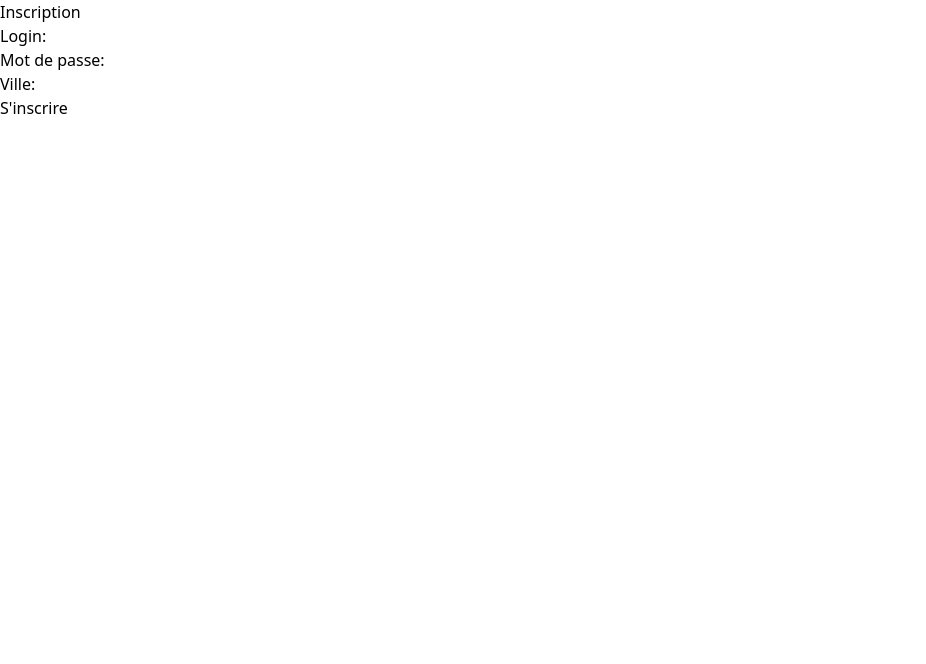
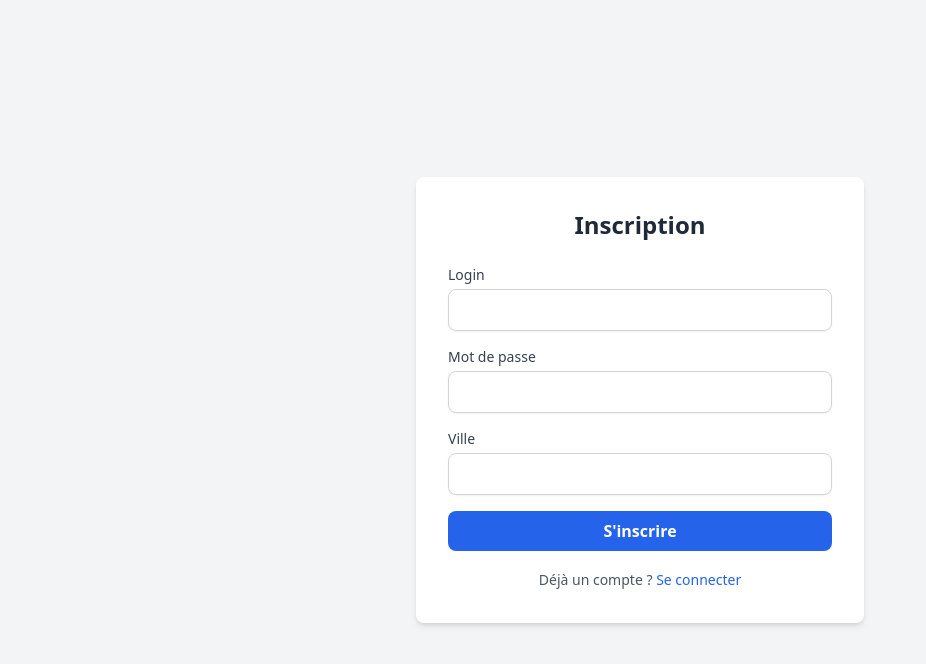
Before and after one commit to lignix/amazing-site-vente, a React (Vite) app in the folder src/main/resources/static/: page /signup in a window 1280 px wide. Shown: the top 664 px of the page, without its empty margins (0-926 px from the left). Built offline with nearby package versions, Linux system fonts and the light colour scheme.

Commit message:
feat : basic frontend with tailwind

```diff
--- a/src/main/resources/static/src/components/FormInput.tsx
+++ b/src/main/resources/static/src/components/FormInput.tsx
@@ -1,34 +1,38 @@
+// src/components/Input.tsx
 import React from "react";
 
-interface FormInputProps {
+interface InputProps {
+  id: string;
   label: string;
   type: string;
-  id: string;
   value: string;
   onChange: (e: React.ChangeEvent<HTMLInputElement>) => void;
   required?: boolean;
 }
 
-const FormInput: React.FC<FormInputProps> = ({
+const Input: React.FC<InputProps> = ({
+  id,
   label,
   type,
-  id,
   value,
   onChange,
   required = false,
 }) => {
   return (
     <div>
-      <label htmlFor={id}>{label}:</label>
+      <label htmlFor={id} className="block text-sm font-medium text-gray-700">
+        {label}
+      </label>
       <input
         type={type}
         id={id}
         value={value}
         onChange={onChange}
+        className="w-full mt-1 px-3 py-2 border border-gray-300 rounded-lg shadow-sm focus:outline-none focus:ring-2 focus:ring-blue-500"
         required={required}
       />
     </div>
   );
 };
 
-export default FormInput;
+export default Input;
--- a/src/main/resources/static/src/pages/HomePage.tsx
+++ b/src/main/resources/static/src/pages/HomePage.tsx
@@ -16,12 +16,28 @@ const HomePage: React.FC = () => {
   };
 
   return (
-    <div>
-      <h1>Accueil</h1>
-      <p>Bienvenue, {login}!</p>
-      <p>On va ajouter les autres fonctionnalités plus tard tkt</p>
+    <div className="flex min-h-screen items-center justify-center bg-gray-100">
+      <div className="w-full max-w-lg bg-white shadow-lg rounded-lg p-8">
+        <h1 className="text-4xl font-bold text-blue-600 mb-4">
+          Bienvenue à l'accueil
+        </h1>
+        <p className="text-xl text-gray-700 mb-4">
+          Bienvenue,{" "}
+          <span className="font-semibold text-blue-600">{login}</span>!
+        </p>
+        <p className="text-lg text-gray-600 mb-6">
+          On va ajouter les autres fonctionnalités plus tard, t'inquiète !
+        </p>
 
-      {login && <button onClick={handleLogout}>Se déconnecter</button>}
+        {login && (
+          <button
+            onClick={handleLogout}
+            className="w-full bg-red-600 text-white font-semibold py-2 px-6 rounded-lg hover:bg-red-700 transition"
+          >
+            Se déconnecter
+          </button>
+        )}
+      </div>
     </div>
   );
 };
--- a/src/main/resources/static/src/pages/LogInPage.tsx
+++ b/src/main/resources/static/src/pages/LogInPage.tsx
@@ -1,6 +1,8 @@
+// src/pages/LoginPage.tsx
 import React, { useState } from "react";
-import { useNavigate } from "react-router-dom";
+import { Link, useNavigate } from "react-router-dom";
 import { useUser } from "../context/UserContext";
+import Input from "../components/FormInput";
 
 const LoginPage: React.FC = () => {
   const [login, setLogin] = useState("");
@@ -45,38 +47,22 @@ const LoginPage: React.FC = () => {
           Connexion
         </h1>
         <form onSubmit={handleSubmit} className="space-y-4">
-          <div>
-            <label
-              htmlFor="login"
-              className="block text-sm font-medium text-gray-700"
-            >
-              Login
-            </label>
-            <input
+          <Input
+            id="login"
+            label="Login"
             type="text"
-              id="login"
             value={login}
             onChange={(e) => setLogin(e.target.value.trim())}
-              className="w-full mt-1 px-3 py-2 border border-gray-300 rounded-lg shadow-sm focus:outline-none focus:ring-2 focus:ring-blue-500"
             required
           />
-          </div>
-          <div>
-            <label
-              htmlFor="password"
-              className="block text-sm font-medium text-gray-700"
-            >
-              Mot de passe
-            </label>
-            <input
+          <Input
+            id="password"
+            label="Mot de passe"
             type="password"
-              id="password"
             value={password}
             onChange={(e) => setPassword(e.target.value.trim())}
-              className="w-full mt-1 px-3 py-2 border border-gray-300 rounded-lg shadow-sm focus:outline-none focus:ring-2 focus:ring-blue-500"
             required
           />
-          </div>
           <button
             type="submit"
             className="w-full bg-blue-600 text-white font-bold py-2 px-4 rounded-lg hover:bg-blue-700 transition"
@@ -87,6 +73,14 @@ const LoginPage: React.FC = () => {
         {error && (
           <p className="mt-4 text-center text-sm text-red-600">{error}</p>
         )}
+        <div className="mt-4 text-center">
+          <span className="text-sm text-gray-600">
+            Pas encore inscrit ?{" "}
+            <Link to="/signup" className="text-blue-600 hover:text-blue-800">
+              Créer un compte
+            </Link>
+          </span>
+        </div>
       </div>
     </div>
   );
--- a/src/main/resources/static/src/pages/NotFoundPage.tsx
+++ b/src/main/resources/static/src/pages/NotFoundPage.tsx
@@ -9,10 +9,17 @@ const NotFoundPage: React.FC = () => {
   };
 
   return (
-    <div>
-      <h1>Erreur</h1>
-      <p>Page non trouvée</p>
-      <button onClick={handleGoHome}>Retour à l'accueil</button>
+    <div className="flex min-h-screen items-center justify-center bg-gray-100">
+      <div className="text-center bg-white shadow-lg rounded-lg p-8">
+        <h1 className="text-4xl font-bold text-red-600 mb-4">Erreur 404</h1>
+        <p className="text-xl text-gray-700 mb-6">Page non trouvée</p>
+        <button
+          onClick={handleGoHome}
+          className="bg-blue-600 text-white font-semibold py-2 px-6 rounded-lg hover:bg-blue-700 transition"
+        >
+          Retour à l'accueil
+        </button>
+      </div>
     </div>
   );
 };
--- a/src/main/resources/static/src/pages/SignUpPage.tsx
+++ b/src/main/resources/static/src/pages/SignUpPage.tsx
@@ -1,12 +1,14 @@
 import React, { useState } from "react";
 import axios from "axios";
-import FormInput from "../components/FormInput";
+import { useNavigate } from "react-router-dom"; // Importer useNavigate
+import FormInput from "../components/FormInput"; // Assure-toi que ce composant existe et est stylisé si nécessaire
 
 const SignupPage: React.FC = () => {
   const [login, setLogin] = useState("");
   const [password, setPassword] = useState("");
   const [city, setCity] = useState("");
   const [error, setError] = useState<string | null>(null);
+  const navigate = useNavigate(); // Récupérer la fonction navigate
 
   const handleSubmit = async (e: React.FormEvent) => {
     e.preventDefault();
@@ -26,9 +28,8 @@ const SignupPage: React.FC = () => {
       );
 
       // succès
-      console.log("Utilisateur enregistré : ", response.data);
-      // TODO : redirect page de connexion / connecter automatiquement
-      // erreur
+      console.log(response.data);
+      navigate("/login");
     } catch (err) {
       if (axios.isAxiosError(err)) {
         setError(err.response?.data || "Erreur inconnue");
@@ -39,9 +40,12 @@ const SignupPage: React.FC = () => {
   };
 
   return (
-    <div>
-      <h1>Inscription</h1>
-      <form onSubmit={handleSubmit}>
+    <div className="flex min-h-screen items-center justify-center bg-gray-100">
+      <div className="w-full max-w-md bg-white shadow-md rounded-lg p-8">
+        <h1 className="text-2xl font-bold text-gray-800 text-center mb-6">
+          Inscription
+        </h1>
+        <form onSubmit={handleSubmit} className="space-y-4">
           <FormInput
             label="Login"
             type="text"
@@ -66,10 +70,25 @@ const SignupPage: React.FC = () => {
             onChange={(e) => setCity(e.target.value.trim())}
             required
           />
-        <button type="submit">S'inscrire</button>
+          <button
+            type="submit"
+            className="w-full bg-blue-600 text-white font-bold py-2 px-4 rounded-lg hover:bg-blue-700 transition"
+          >
+            S'inscrire
+          </button>
         </form>
-
-      {error && <p style={{ color: "red" }}>{error}</p>}
+        {error && (
+          <p className="mt-4 text-center text-sm text-red-600">{error}</p>
+        )}
+        <div className="mt-4 text-center">
+          <span className="text-sm text-gray-600">
+            Déjà un compte ?{" "}
+            <a href="/login" className="text-blue-600 hover:text-blue-800">
+              Se connecter
+            </a>
+          </span>
+        </div>
+      </div>
     </div>
   );
 };
```
Lines whose indentation alone changed are shown as unchanged.
